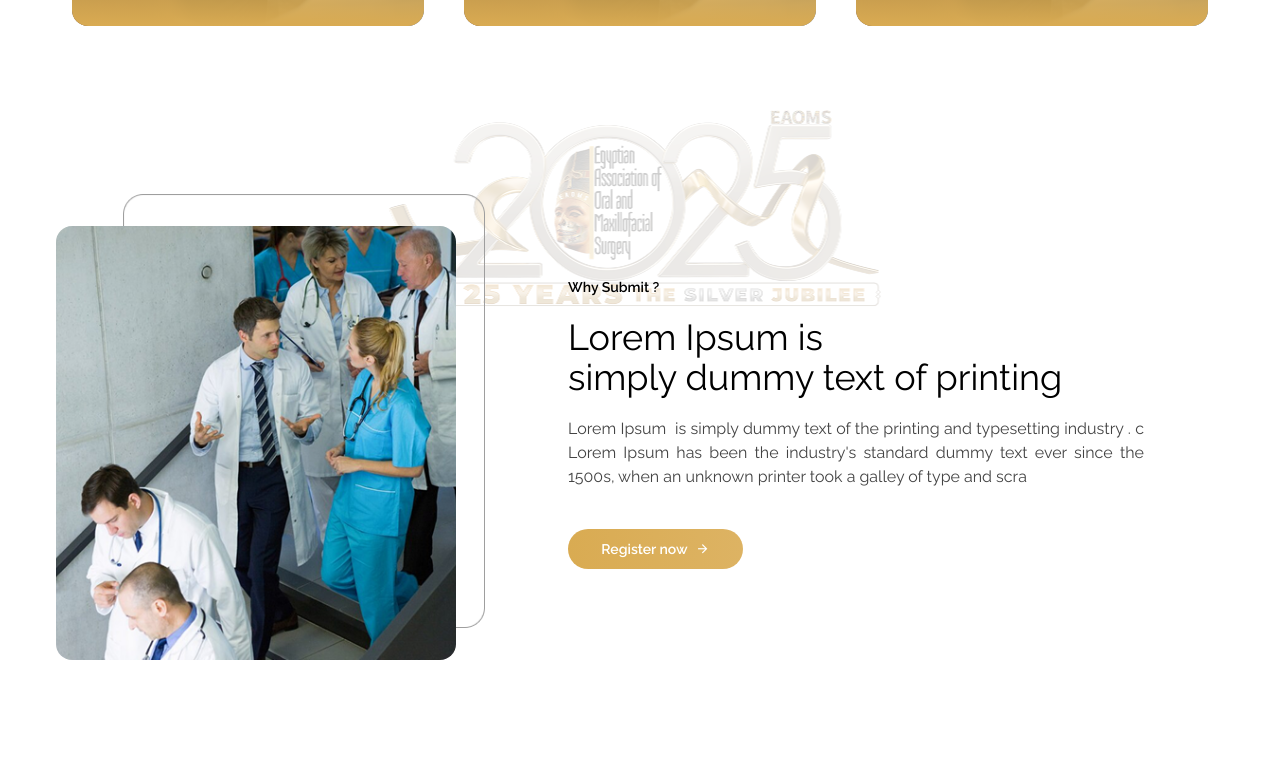
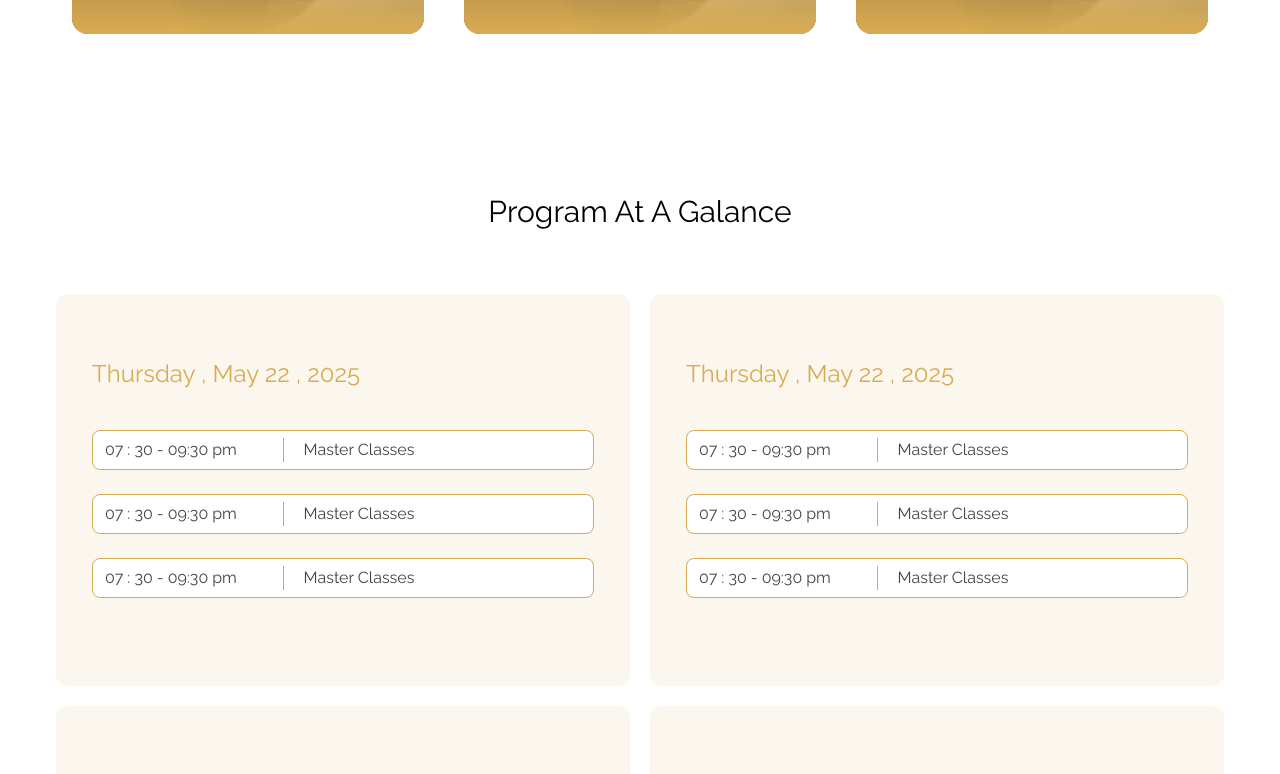
Before and after one commit to Nehal-Homoda/dentist-event, a Next.js app: page / in a window 1280 px wide. Shown: the part 2798-3572 px from the top of the page. Built offline with nearby package versions, Linux system fonts and the light colour scheme.

Commit message:
finish galance section

```diff
--- a/src/app/(profile)/page.tsx
+++ b/src/app/(profile)/page.tsx
@@ -20,6 +20,56 @@ export default function Home() {
             title: "Lorem Ipsum is simply dummy text of the printing",
         },
     ];
+    const galance = [
+        {
+            day: "Thursday , May 22 , 2025",
+            program: [
+                { date: "07 : 30 - 09:30 pm", course: "Master Classes" },
+                { date: "07 : 30 - 09:30 pm", course: "Master Classes" },
+                { date: "07 : 30 - 09:30 pm", course: "Master Classes" },
+            ],
+        },
+        {
+            day: "Thursday , May 22 , 2025",
+            program: [
+                { date: "07 : 30 - 09:30 pm", course: "Master Classes" },
+                { date: "07 : 30 - 09:30 pm", course: "Master Classes" },
+                { date: "07 : 30 - 09:30 pm", course: "Master Classes" },
+            ],
+        },
+        {
+            day: "Thursday , May 22 , 2025",
+            program: [
+                { date: "07 : 30 - 09:30 pm", course: "Master Classes" },
+                { date: "07 : 30 - 09:30 pm", course: "Master Classes" },
+                { date: "07 : 30 - 09:30 pm", course: "Master Classes" },
+            ],
+        },
+        {
+            day: "Thursday , May 22 , 2025",
+            program: [
+                { date: "07 : 30 - 09:30 pm", course: "Master Classes" },
+                { date: "07 : 30 - 09:30 pm", course: "Master Classes" },
+                { date: "07 : 30 - 09:30 pm", course: "Master Classes" },
+            ],
+        },
+        {
+            day: "Thursday , May 22 , 2025",
+            program: [
+                { date: "07 : 30 - 09:30 pm", course: "Master Classes" },
+                { date: "07 : 30 - 09:30 pm", course: "Master Classes" },
+                { date: "07 : 30 - 09:30 pm", course: "Master Classes" },
+            ],
+        },
+        {
+            day: "Thursday , May 22 , 2025",
+            program: [
+                { date: "07 : 30 - 09:30 pm", course: "Master Classes" },
+                { date: "07 : 30 - 09:30 pm", course: "Master Classes" },
+                { date: "07 : 30 - 09:30 pm", course: "Master Classes" },
+            ],
+        },
+    ];
     return (
         <>
             <div className="home-page">
@@ -27,9 +77,9 @@ export default function Home() {
 
                 <div className="container">
                     <InterduceSection></InterduceSection>
-                    <SharedCountDown/>
+                    <SharedCountDown />
                     <div className="py-20">
-                        <h1 className="text-2xl text-center mb-16 ">
+                        <h1 className="text-3xl text-center mb-16 ">
                             Lorem Ipsum is <br />
                             simply dummy text of the printing{" "}
                         </h1>
@@ -45,6 +95,32 @@ export default function Home() {
                         <SharedCardWithShadow /> */}
                         </div>
                     </div>
+                    <div className="py-20  ">
+                        <h1 className="text-3xl text-center mb-16 font-semibold'">
+                            Program At A Galance
+                        </h1>
+                        <div className="grid lg:grid-cols-2 gap-5">
+                            {galance.map((item, index) => (
+                                <div className="bg-primary-light-800 px-9 py-16 rounded-xl text-muted ">
+                                    <h1 className="text-2xl text-primary mb-10 ">
+                                        {item.day}
+                                    </h1>
+                                    {item.program.map((item, index) => (
+                                        <div className="outline-input grid grid-cols-8 items-center mb-6">
+                                            <div className="col-span-3">
+                                                <h1 className=" border-primary border-r ">
+                                                    {item.date}
+                                                </h1>
+                                            </div>
+                                            <div className="col-span-5 ms-5">
+                                                {item.course}
+                                            </div>
+                                        </div>
+                                    ))}
+                                </div>
+                            ))}
+                        </div>
+                    </div>
                     <WhySubmitSection></WhySubmitSection>
                     <RegisterSectionWithVedio></RegisterSectionWithVedio>
                 </div>
--- a/src/assets/styles/globals.css
+++ b/src/assets/styles/globals.css
@@ -1,6 +1,6 @@
-@import url('https://fonts.googleapis.com/css2?family=Montserrat:ital,wght@0,100..900;1,100..900&display=swap');
+@import url("https://fonts.googleapis.com/css2?family=Montserrat:ital,wght@0,100..900;1,100..900&display=swap");
 /* font-family: "Montserrat", sans-serif; */
-@import url('https://fonts.googleapis.com/css2?family=Raleway:ital,wght@0,100..900;1,100..900&display=swap');
+@import url("https://fonts.googleapis.com/css2?family=Raleway:ital,wght@0,100..900;1,100..900&display=swap");
 /* font-family: "Raleway", sans-serif; */
 @tailwind base;
 @tailwind components;
@@ -35,6 +35,8 @@
     --color-primary-light-400: #ecd5a9;
     --color-primary-light-500: #f0ddba;
     --color-primary-light-600: #f4e6cb;
+    --color-primary-light-700: #f7eedc;
+    --color-primary-light-800: #fbf7ee;
 
     --color-secondary: #263a50;
     --color-secondary-100: #3e5063;
@@ -45,8 +47,6 @@
     --color-secondary-600: #b7bdc5;
     --color-secondary-700: #cfd3d8;
     --color-secondary-800: #e7e9ec;
-
-
 }
 /*
 @media (prefers-color-scheme: dark) {
@@ -90,10 +90,10 @@ a {
 } */
 
 @layer components {
-    .outline-input{
-        @apply h-10 px-3 rounded-lg border border-primary bg-background
+    .outline-input {
+        @apply h-10 px-3 rounded-lg border border-primary bg-background;
     }
-    .countDown-item{
-        @apply  lg:w-16 lg:aspect-[2/3] md:w-14 md:aspect-[2/3] w-9 aspect-[2/3.5] bg-gradient-to-b from-primary-light-400 to-primary text-background lg:text-3xl text-xl font-bold rounded-lg relative
+    .countDown-item {
+        @apply lg:w-16 lg:aspect-[2/3] md:w-14 md:aspect-[2/3] w-9 aspect-[2/3.5] bg-gradient-to-b from-primary-light-400 to-primary text-background lg:text-3xl text-xl font-bold rounded-lg relative;
     }
 }
--- a/tailwind.config.js
+++ b/tailwind.config.js
@@ -33,6 +33,8 @@ module.exports = {
                         400: "var(--color-primary-light-400)",
                         500: "var(--color-primary-light-500)",
                         600: "var(--color-primary-light-600)",
+                        700: "var(--color-primary-light-700)",
+                        800: "var(--color-primary-light-800)",
                     },
                 },
                 secondary: {
@@ -45,7 +47,6 @@ module.exports = {
                     600: "var(--color-secondary-600)",
                 },
             },
-
         },
         container: {
             center: true,
```
Lines whose indentation alone changed are shown as unchanged.
